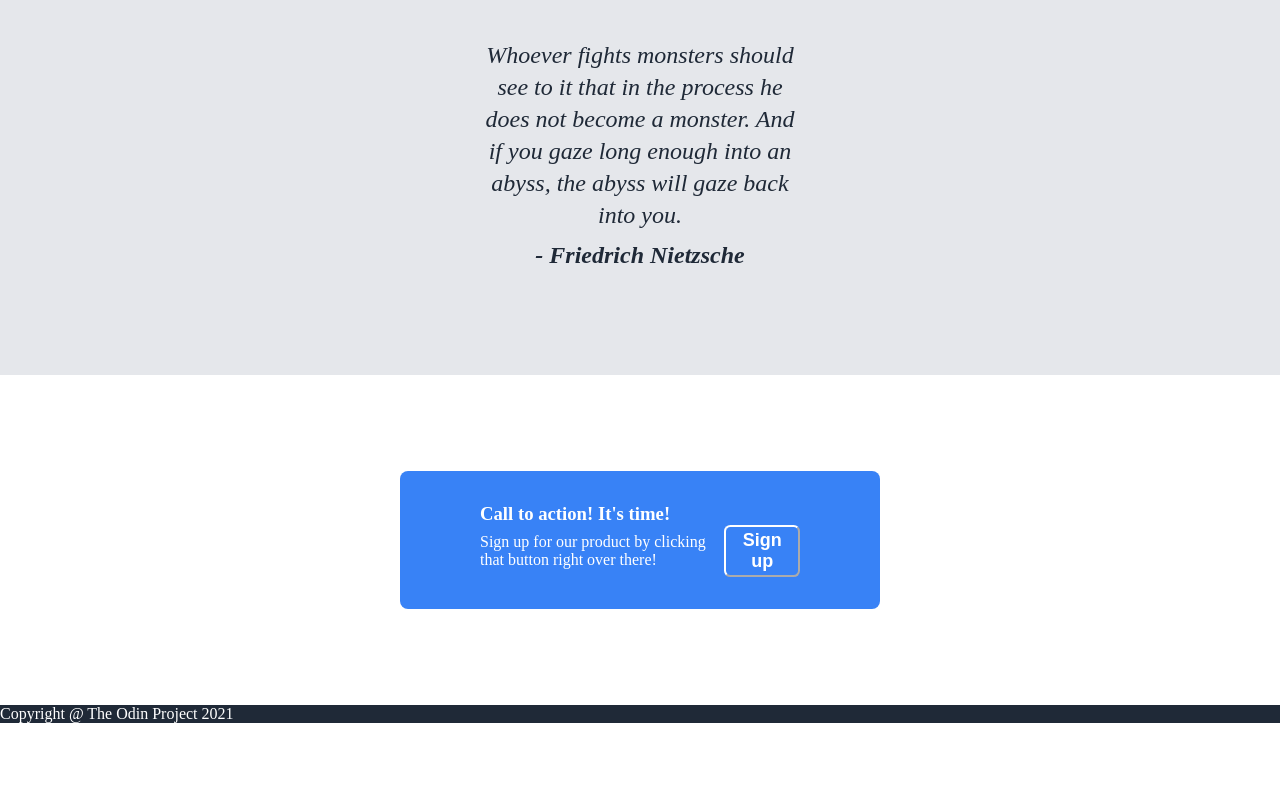
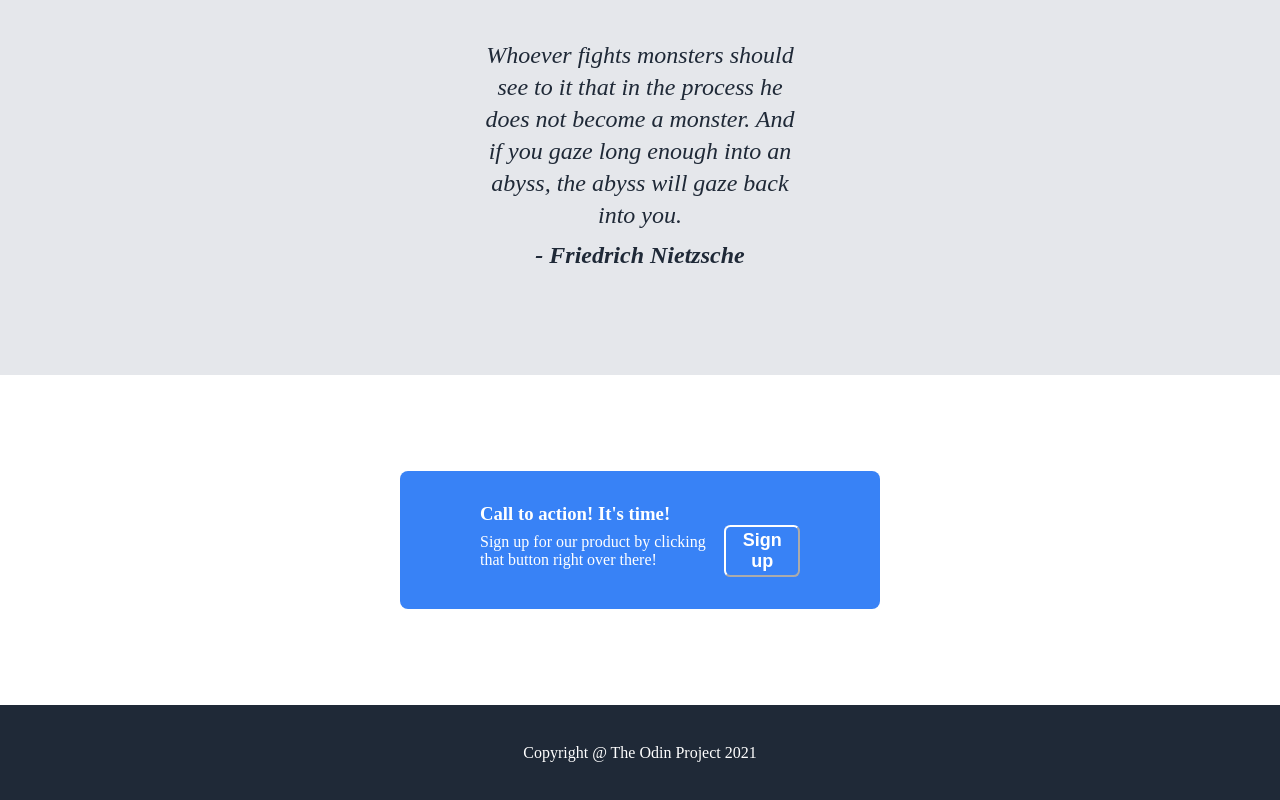
Before and after one commit to presenc6/landing-page1, a plain HTML site: page index.html in a window 1280 px wide. Shown: the part 1084-1884 px from the top of the page. Before the commit the page ends 1807 px from the top, so only its background shows below. Drawn offline with Linux system fonts and the light colour scheme.

Commit message:
Added a simple Footer section

```diff
--- a/style.css
+++ b/style.css
@@ -143,4 +143,6 @@ section img {
 
 footer {
   background-color: #1f2937;
+  padding: 2.4rem;
+  text-align: center;
 }
```
